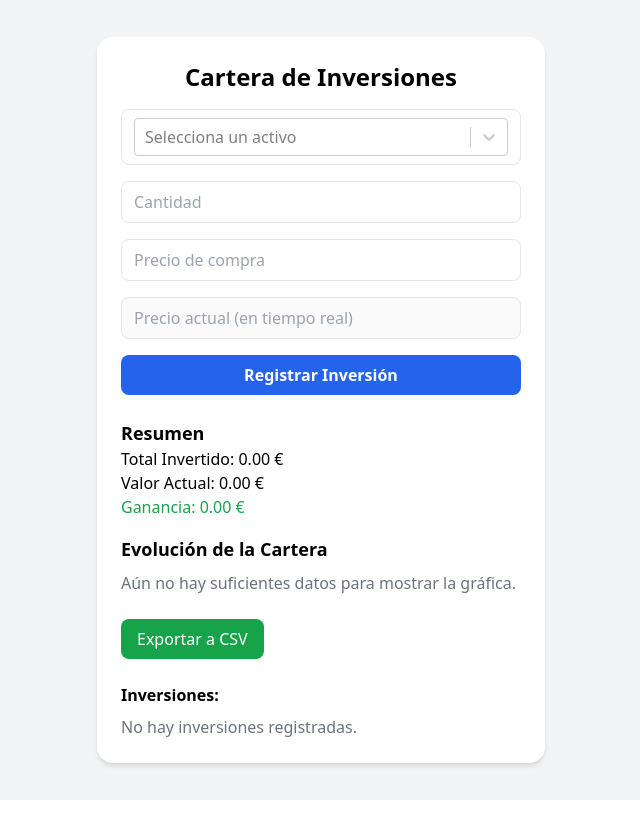
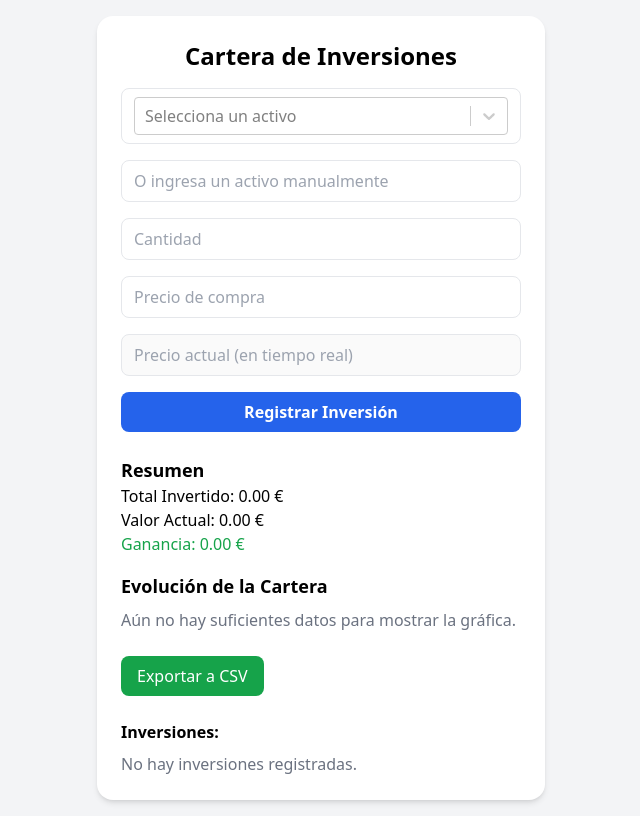
Before and after one commit to PrimoGramon/Primo-Finances, a React (Vite) app: page / in a window 1280 px wide. Shown: the whole page, without its empty margins (319-959 px from the left). Built offline with nearby package versions, Linux system fonts and the light colour scheme.

Commit message:
Actualizar con funcionalidad de activos dinámicos y precio en tiempo real

```diff
--- a/src/App.jsx
+++ b/src/App.jsx
@@ -11,13 +11,13 @@ import {
   CartesianGrid,
 } from "recharts";
 
-// Lista de activos disponibles para sugerir (inicialmente vacía)
+// Lista de activos disponibles para sugerir (puedes ampliarla más)
 const activosDisponibles = [
   { value: 'bitcoin', label: 'Bitcoin (BTC)' },
   { value: 'ethereum', label: 'Ethereum (ETH)' },
   { value: 'aapl', label: 'Apple (AAPL)' },
   { value: 'msft', label: 'Microsoft (MSFT)' },
-  // Puedes añadir más activos aquí
+  // Puedes añadir más activos aquí si lo deseas
 ];
 
 function App() {
@@ -28,15 +28,20 @@ function App() {
   const [precioReal, setPrecioReal] = useState(null);
   const [historial, setHistorial] = useState([]);
 
+  // Estado para el precio en tiempo real
+  const [precio, setPrecio] = useState("");
+  const [activoManual, setActivoManual] = useState(""); // Estado para permitir activos manuales
+
   // Función para registrar una inversión
   const registrarInversion = (e) => {
     e.preventDefault();
 
-    if (!activo || !cantidad || !precioCompra || !precioReal) return; // Ahora usamos el precio real
+    if (!activo && !activoManual) return; // Debemos tener un activo, sea desde la búsqueda o manual
+    if (!cantidad || !precioCompra || !precioReal) return;
 
     const nuevaInversion = {
       id: Date.now(),
-      activo,
+      activo: activoManual || activo, // Usamos el activo manual si lo hay
       cantidad: parseFloat(cantidad),
       precioCompra: parseFloat(precioCompra),
       precioActual: precioReal, // Usamos el precio en tiempo real
@@ -45,9 +50,10 @@ function App() {
     setInversiones([nuevaInversion, ...inversiones]);
 
     setActivo("");
+    setActivoManual("");
     setCantidad("");
     setPrecioCompra("");
-    setPrecioReal("");
+    setPrecioReal(null);
   };
 
   const totalInvertido = inversiones.reduce(
@@ -62,7 +68,7 @@ function App() {
 
   // Hook para obtener el precio en tiempo real del activo
   useEffect(() => {
-    if (!activo) return;
+    if (!activo && !activoManual) return; // Si no tenemos activo, no hacemos nada
 
     const obtenerPrecio = async () => {
       try {
@@ -99,7 +105,7 @@ function App() {
 
     const intervalo = setInterval(obtenerPrecio, 60000);
     return () => clearInterval(intervalo);
-  }, [activo]);
+  }, [activo, activoManual]); // Se ejecuta cada vez que cambia el activo seleccionado
 
   // Función para exportar a CSV
   const exportarCSV = () => {
@@ -131,13 +137,21 @@ function App() {
         <h1 className="text-2xl font-bold mb-4 text-center">Cartera de Inversiones</h1>
 
         <form onSubmit={registrarInversion} className="flex flex-col gap-4 mb-6">
+          {/* Búsqueda dinámica para activos */}
           <Select
             options={activosDisponibles}
             value={activosDisponibles.find(option => option.value === activo)}
             onChange={(selectedOption) => setActivo(selectedOption?.value)}
             placeholder="Selecciona un activo"
             className="border rounded-lg px-3 py-2"
-            isClearable
+          />
+          {/* Campo de texto para ingresar manualmente el activo si no está listado */}
+          <input
+            type="text"
+            placeholder="O ingresa un activo manualmente"
+            value={activoManual}
+            onChange={(e) => setActivoManual(e.target.value)}
+            className="border rounded-lg px-3 py-2"
           />
           <input
             type="number"
@@ -198,7 +212,9 @@ function App() {
               </LineChart>
             </ResponsiveContainer>
           ) : (
-            <p className="text-gray-500">Aún no hay suficientes datos para mostrar la gráfica.</p>
+            <p className="text-gray-500">
+              Aún no hay suficientes datos para mostrar la gráfica.
+            </p>
           )}
         </div>
 
@@ -221,16 +237,21 @@ function App() {
                 <li key={inv.id} className="border-b pb-2">
                   <strong>{inv.activo}</strong> — {inv.cantidad} unidades
                   <br />
-                  Invertido: {invertido.toFixed(2)} € | Valor Actual: {valorActual.toFixed(2)} €
+                  Invertido: {invertido.toFixed(2)} € | Valor Actual:{" "}
+                  {valorActual.toFixed(2)} €
                   <br />
                   Proporción: {porcentaje}% |{" "}
-                  <span className={ganancia >= 0 ? "text-green-600" : "text-red-600"}>
+                  <span
+                    className={ganancia >= 0 ? "text-green-600" : "text-red-600"}
+                  >
                     {ganancia >= 0 ? "↑" : "↓"} {ganancia.toFixed(2)} €
                   </span>
                 </li>
               );
             })}
-            {inversiones.length === 0 && <li className="text-gray-500">No hay inversiones registradas.</li>}
+            {inversiones.length === 0 && (
+              <li className="text-gray-500">No hay inversiones registradas.</li>
+            )}
           </ul>
         </div>
       </div>
```
